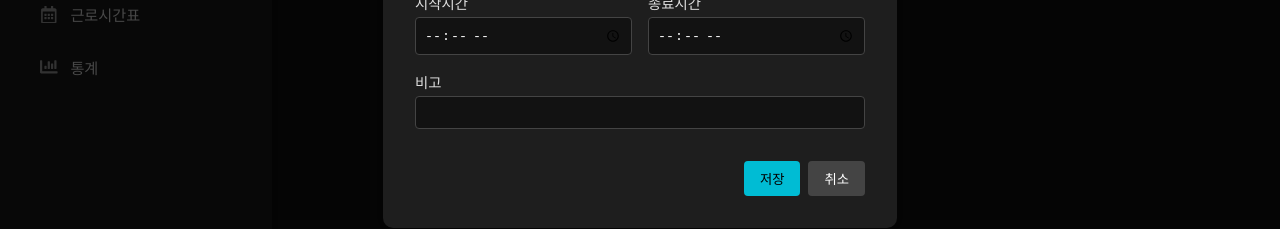
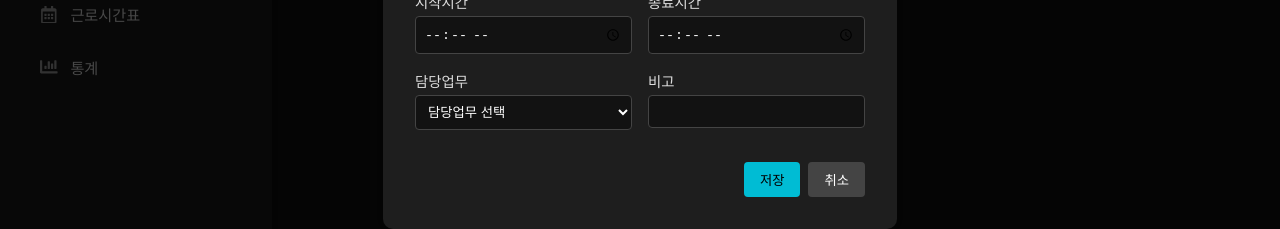
Before and after one commit to SHP-0701/student-manage-app, a Next.js app: page /dashboard/attendance in a window 1280 px wide. Both pictures are taken after a click on the button "출결 등록". Shown: the part 424-653 px from the top of the page. Built offline with nearby package versions, Linux system fonts and the light colour scheme; no server answers; the database is empty.

Commit message:
모달 수정중...

```diff
--- a/components/AttendanceFormModal.js
+++ b/components/AttendanceFormModal.js
@@ -18,6 +18,7 @@ export default function AttendanceFormModal({
   const [form, setForm] = useState({
     date: '',
     workType: '',
+    stdJob: '',
     stdName: '',
     stdNum: '',
     startTime: '',
@@ -34,6 +35,7 @@ export default function AttendanceFormModal({
       setForm({
         date: initialData.date || '',
         workType: initialData.workType || '',
+        stdJob: initialData.stdJob || '',
         stdName: initialData.stdName || '',
         stdNum: initialData.stdNum || '',
         startTime: initialData.startTime || '',
@@ -93,6 +95,7 @@ export default function AttendanceFormModal({
       stdName: std.stdName,
       stdNum: std.stdNum,
       workType: std.workType,
+      stdJob: std.stdJob,
     }));
     setIsStudentSelectOpen(false);
   };
@@ -187,7 +190,23 @@ export default function AttendanceFormModal({
             </label>
           </div>
 
-          <div>
+          <div className={styles.rowGroup}>
+            <label>
+              담당업무
+              <select
+                name='stdJob'
+                onChange={handleChange}
+                disabled={mode === 'modify'}
+                value={form.stdJob}
+              >
+                <option value=''>담당업무 선택</option>
+                <option value='카운터'>카운터</option>
+                <option value='실습실'>실습실</option>
+                <option value='ECSC'>ECSC</option>
+                <option value='모니터링'>모니터링</option>
+              </select>
+            </label>
+
             <label>
               비고
               <input
```
